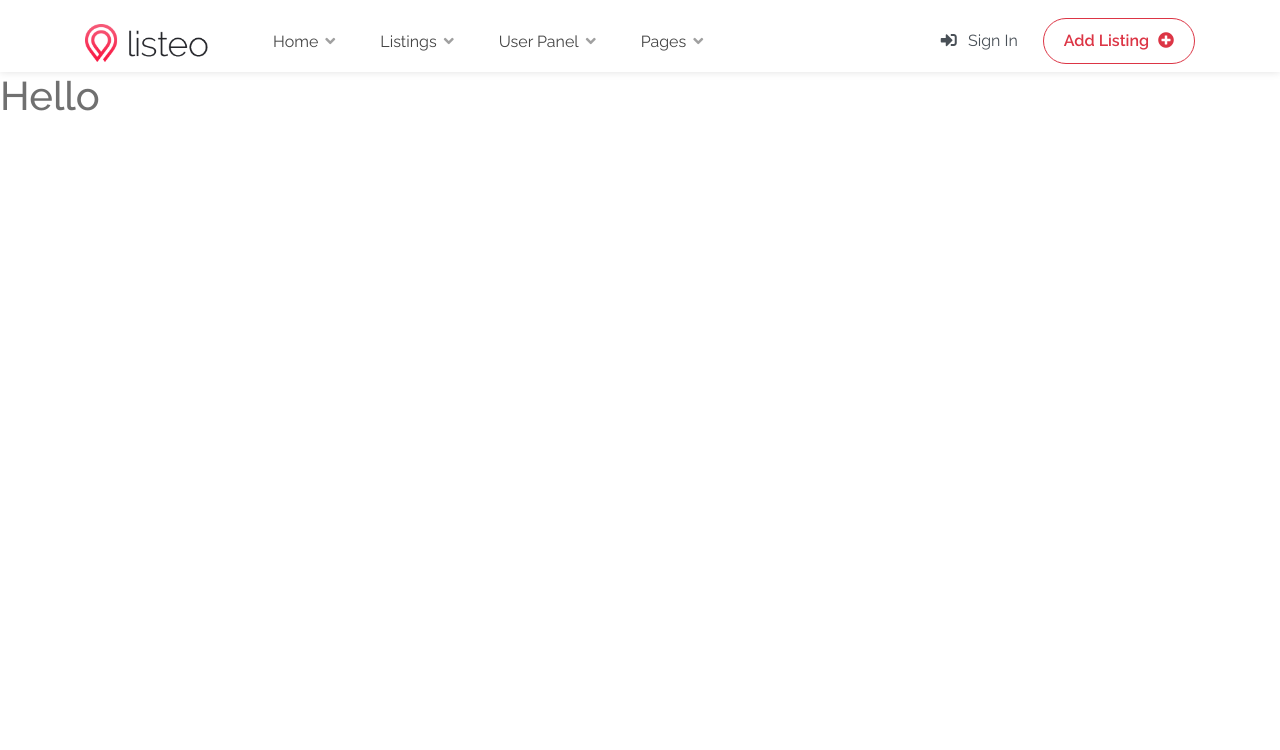
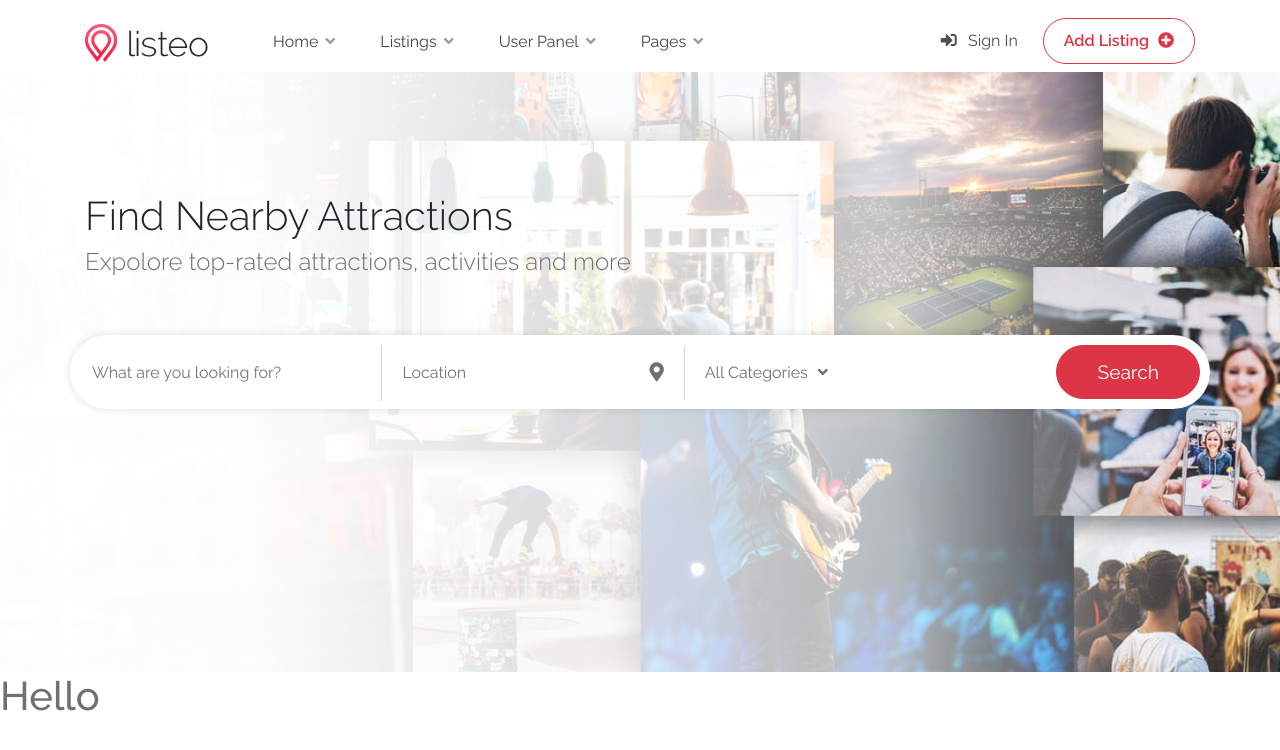
Before and after one commit to zipofar/listeo, a Node server app: page / in a window 1280 px wide. Shown: the top 750 px of the page. Run offline with Node 20, Linux system fonts and the light colour scheme; style sheets or scripts are compiled from the project's sources.

Commit message:
Done static search block

```diff
--- /dev/null
+++ b/src/scss/_main-search-container.scss
@@ -0,0 +1,84 @@
+.main-search-container {
+    height: 600px;
+    background-image: url("/img/main-search-background-01.jpg");
+    background-size: cover;
+    background-repeat: no-repeat;
+    position: relative;
+    &:before {
+        content: "";
+        display: block;
+        background: linear-gradient(to right,rgba(255,255,255,0.99) 20%,rgba(255,255,255,0.7) 70%,rgba(255,255,255,0) 95%);
+        height: 100%;
+        width: 100%;
+    }
+    .main-search-inner {
+        position: absolute;
+        top: 20%;
+        width: 100%;
+        h2 {
+            font-size: 2.5rem;
+            font-weight: lighter;
+            color: $gray-900;
+        }
+        h3 {
+            font-weight: lighter;
+            font-size: 1.5rem;
+        }
+        .main-search-input {
+            background-color: white;
+            margin-top: 50px;
+            padding: 10px;
+            border-radius: 37px;
+            box-shadow: 0 0 8px 0 rgba(0,0,0,.12);
+            width: 100%;
+            height: 74px;
+            .main-search-input-item {
+                display: inline-block;
+                padding: 0 10px;
+                width: 27%;
+                border-right: 1px solid $gray-400;
+                &:nth-last-child(2) {
+                    border: none;
+                }
+                input {
+                    font-size: 1em;
+                    line-height: 54px;
+                    border: none;
+                    outline: none;
+                    width: 100%;
+                }
+                .autocomplite-container {
+                    position: relative;
+                    input {
+                        padding: 0 10px;
+                    }
+                    i {
+                        position: absolute;
+                        font-size: 1.2em;
+                        right: 10px;
+                        top: 16px;
+                    }
+                }
+                .dropdown-list-container {
+                    .dropdown-list-open-close-button {
+                        padding: 10px 10px;
+                        cursor: pointer;
+                        width: 100%;
+                        display: block;
+                        i {
+                            padding-left: 10px;
+                        }
+                    }
+                }
+            }
+            button {
+                vertical-align: top;
+                border-radius: 27px;
+                padding: 6px 40px;
+                line-height: 40px;
+                font-size: 1.2em;
+                float: right;
+            }
+        }
+    }
+}
--- a/src/scss/style.scss
+++ b/src/scss/style.scss
@@ -6,3 +6,4 @@
 @import "./node_modules/@fortawesome/fontawesome-free/scss/regular.scss";
 @import "./node_modules/@fortawesome/fontawesome-free/scss/brands.scss";
 @import "nav";
+@import "_main-search-container";
--- a/views/templates/nav.pug
+++ b/views/templates/nav.pug
@@ -106,3 +106,25 @@ div(id='header')
             div(id="sign-in")
                 a(href="#") <i class="fas fa-sign-in-alt"></i> Sign In
             button(id="add-listing" type="button" class="btn btn-outline-danger") Add Listing <i class="fas fa-plus-circle"></i>
+
+
+div(class="main-search-container")
+    div(class="main-search-inner")
+        div(class="container")
+            div(class="row")
+                div(class="col-md-12")
+                    h2 Find Nearby Attractions
+                    h3 Expolore top-rated attractions, activities and more
+                div(class="main-search-input")
+                    div(class="main-search-input-item")
+                        input(type="text" placeholder="What are you looking for?")
+                    div(class="main-search-input-item")
+                        div(class="autocomplite-container")
+                            input(type="text" placeholder="Location")
+                            i(class="fas fa-map-marker-alt")
+                    div(class="main-search-input-item")
+                        div(class="dropdown-list-container")
+                            a(class="dropdown-list-open-close-button")
+                                span All Categories
+                                i(class="fas fa-angle-down")
+                    button(class="btn btn-danger") Search
```
Also changed, not shown: src/img/main-search-background-01.jpg (added).
